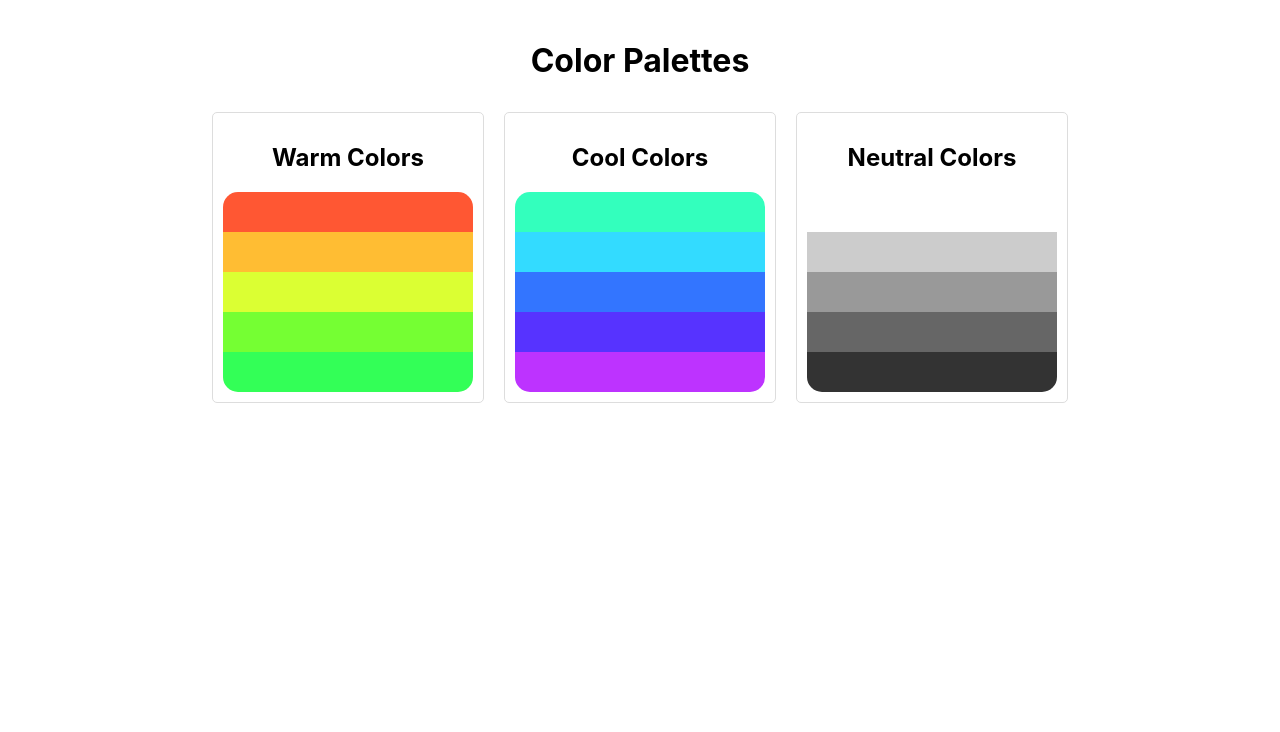
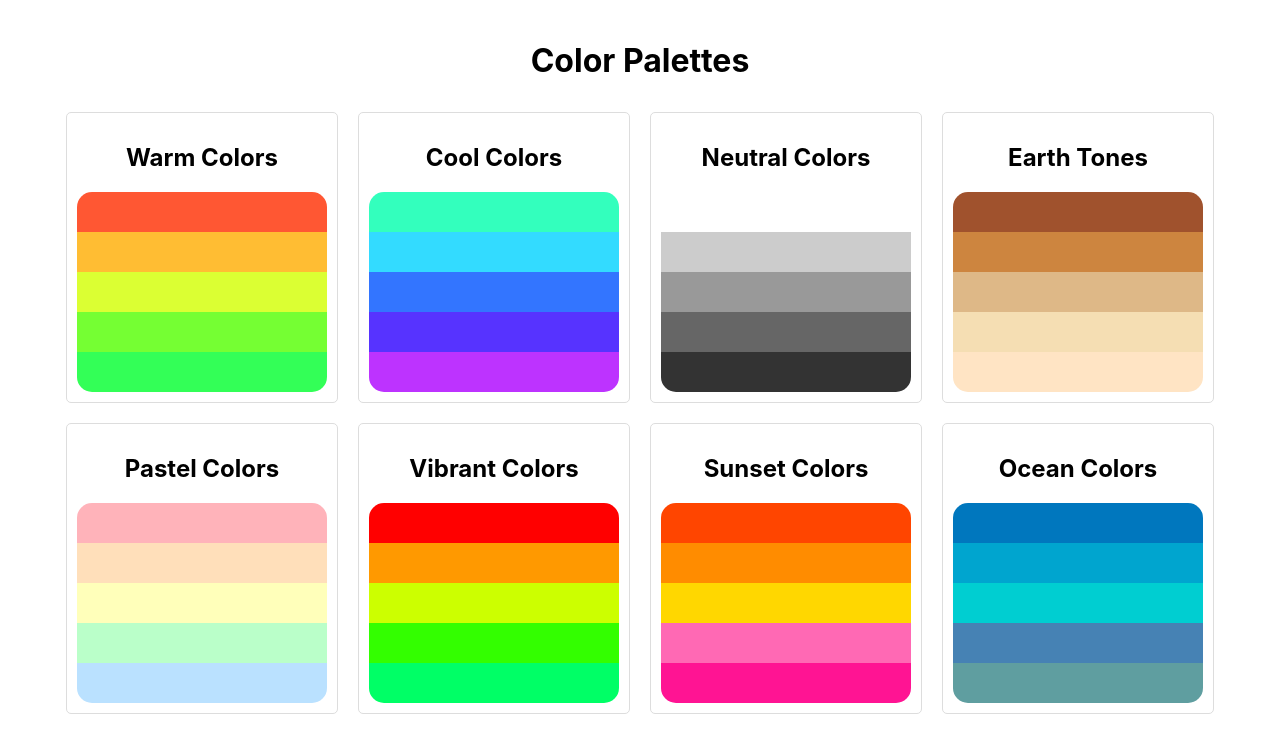
Before and after one commit to Rama-2020/react_color_palettes, a React (Create React App) app: page / in a window 1280 px wide. Shown: the top 732 px of the page. Built offline with nearby package versions, Linux system fonts and the light colour scheme.

Commit message:
Added more palette colors and moved to a data folder

```diff
--- a/src/App.js
+++ b/src/App.js
@@ -2,24 +2,8 @@ import React from 'react';
 import Palette from './components/Palette';
 import './App.css';
 
-// Dummy data
-const palettes = [
-  {
-    id: 1,
-    name: 'Warm Colors',
-    colors: ['#FF5733', '#FFBD33', '#DBFF33', '#75FF33', '#33FF57']
-  },
-  {
-    id: 2,
-    name: 'Cool Colors',
-    colors: ['#33FFBD', '#33DBFF', '#3375FF', '#5733FF', '#BD33FF']
-  },
-  {
-    id: 3,
-    name: 'Neutral Colors',
-    colors: ['#FFFFFF', '#CCCCCC', '#999999', '#666666', '#333333']
-  }
-];
+import palettes from './data/colorPalettes';
+
 
 function App() {
   return (
--- /dev/null
+++ b/src/data/colorPalettes.js
@@ -0,0 +1,81 @@
+// src/data/colorPalettes.js
+
+const palettes = [
+    {
+      id: 1,
+      name: 'Warm Colors',
+      colors: ['#FF5733', '#FFBD33', '#DBFF33', '#75FF33', '#33FF57']
+    },
+    {
+      id: 2,
+      name: 'Cool Colors',
+      colors: ['#33FFBD', '#33DBFF', '#3375FF', '#5733FF', '#BD33FF']
+    },
+    {
+      id: 3,
+      name: 'Neutral Colors',
+      colors: ['#FFFFFF', '#CCCCCC', '#999999', '#666666', '#333333']
+    },
+    {
+      id: 4,
+      name: 'Earth Tones',
+      colors: ['#A0522D', '#CD853F', '#DEB887', '#F5DEB3', '#FFE4C4']
+    },
+    {
+      id: 5,
+      name: 'Pastel Colors',
+      colors: ['#FFB3BA', '#FFDFBA', '#FFFFBA', '#BAFFC9', '#BAE1FF']
+    },
+    {
+      id: 6,
+      name: 'Vibrant Colors',
+      colors: ['#FF0000', '#FF9900', '#CCFF00', '#33FF00', '#00FF66']
+    },
+    {
+      id: 7,
+      name: 'Sunset Colors',
+      colors: ['#FF4500', '#FF8C00', '#FFD700', '#FF69B4', '#FF1493']
+    },
+    {
+      id: 8,
+      name: 'Ocean Colors',
+      colors: ['#0077BE', '#00A5CF', '#00CED1', '#4682B4', '#5F9EA0']
+    },
+    {
+      id: 9,
+      name: 'Forest Colors',
+      colors: ['#013220', '#016936', '#22BB33', '#88C999', '#B5EAD7']
+    },
+    {
+      id: 10,
+      name: 'Autumn Colors',
+      colors: ['#FF7F50', '#FF6347', '#FF4500', '#DC143C', '#B22222']
+    },
+    {
+      id: 11,
+      name: 'Candy Colors',
+      colors: ['#FF69B4', '#FFB6C1', '#FF1493', '#FFD700', '#FF4500']
+    },
+    {
+      id: 12,
+      name: 'Vintage Colors',
+      colors: ['#D2B48C', '#A0522D', '#8B4513', '#F4A460', '#D2691E']
+    },
+    {
+      id: 13,
+      name: 'Galaxy Colors',
+      colors: ['#4B0082', '#9400D3', '#8A2BE2', '#6A5ACD', '#7B68EE']
+    },
+    {
+      id: 14,
+      name: 'Tropical Colors',
+      colors: ['#FFA07A', '#FF7F50', '#FF6347', '#FF4500', '#FF8C00']
+    },
+    {
+      id: 15,
+      name: 'Floral Colors',
+      colors: ['#FFB6C1', '#FFC0CB', '#FF69B4', '#FF1493', '#DB7093']
+    }
+  ];
+
+  export default palettes;
```
